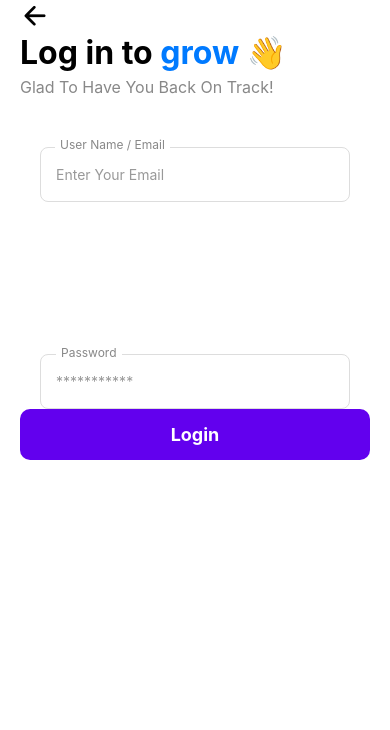
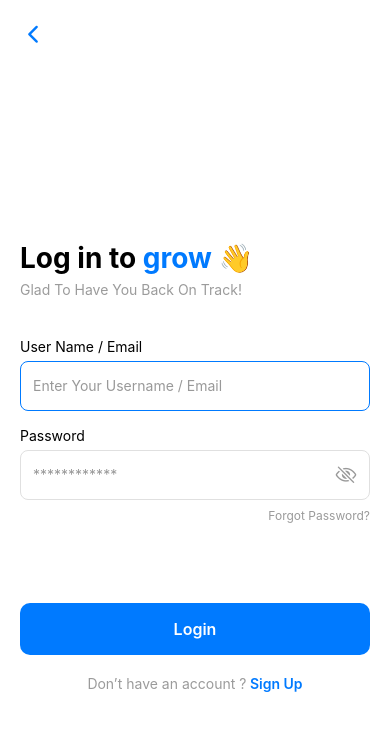
Before and after one commit to zaeemrehman3/Rating-App, a React Native app: screen /Loginscreen in a window 390 px wide. Shown: the top 730 px of the page. Built offline with nearby package versions, Linux system fonts and the light colour scheme.

Commit message:
login screen completed

```diff
--- a/src/components/specific/Button.jsx
+++ b/src/components/specific/Button.jsx
@@ -1,13 +1,25 @@
 import { View, Text, TouchableOpacity, StyleSheet } from 'react-native';
 import React from 'react';
+import { SafeAreaView } from 'react-native-safe-area-context';
+import { useNavigation } from '@react-navigation/native';
 
 const Button = ({submitFunc}) => {
+  const navigation = useNavigation();
   return (
+    <SafeAreaView>
     <View>
         <TouchableOpacity style={styles.button} onPress={submitFunc}>
             <Text style={styles.buttonText}>Login</Text>
         </TouchableOpacity>
+
     </View>
+     <View style={styles.signupRow}>
+          <Text style={styles.signupText}>Don’t have an account ?</Text>
+          <TouchableOpacity onPress={()=> navigation.navigate('Signupscreen')} >
+            <Text style={styles.signupLink}> Sign Up</Text>
+          </TouchableOpacity>
+     </View>
+        </SafeAreaView>
   );
 };
 
@@ -15,15 +27,33 @@ export default Button;
 
 const styles = StyleSheet.create({
      button : {
-        backgroundColor : '#6200EE',
-        paddingVertical : 15,
-        borderRadius : 10,
-        alignItems : 'center',
+    // marginTop: 80,
+    height: 52,
+    backgroundColor: '#007AFF',
+    borderRadius: 10,
+    justifyContent: 'center',
+    alignItems: 'center',
     },
 
     buttonText : {
-        color : '#fff',
-        fontSize : 18,
-        fontWeight : 'bold',
-    }
+    color: '#fff',
+    fontSize: 16,
+    fontWeight: '600',
+    },
+
+     signupRow: {
+    flexDirection: 'row',
+    justifyContent: 'center',
+    marginTop: 20,
+  },
+
+  signupText: {
+    color: '#9B9B9B',
+  },
+
+  signupLink: {
+    color: '#007AFF',
+    fontWeight: '600',
+  },
+
 });
--- a/src/components/specific/InputFields.jsx
+++ b/src/components/specific/InputFields.jsx
@@ -1,41 +1,58 @@
-import { View, Text, TextInput, StyleSheet, Dimensions } from 'react-native';
+import {
+  View,
+  Text,
+  TextInput,
+  StyleSheet,
+  TouchableOpacity,
+} from 'react-native';
 import React, { useState } from 'react';
 import { SafeAreaView } from 'react-native-safe-area-context';
-
-const { height, width } = Dimensions.get('window');
-
+import Ionicons from 'react-native-vector-icons/Ionicons';
 
 const InputFields = ({ email, setEmail, password, setPassword }) => {
 
- return (
+  const [secure, setSecure] = useState(true);
 
-    <SafeAreaView style={styles.container}>
+  return (
+    <SafeAreaView>
+      <View style={styles.form}>
 
-    <View style={styles.formContainer}>
-          <Text style={styles.inputLabel}>User Name / Email</Text>
+        <Text style={styles.label}>User Name / Email</Text>
+        <TextInput
+          style={styles.input}
+          placeholder="Enter Your Username / Email"
+          placeholderTextColor="#999"
+          value={email}
+          onChangeText={setEmail}
+        />
 
-    <TextInput style={styles.input}
-    placeholder='Enter Your Email'
-    value={email}
-    onChangeText={setEmail}
-    keyboardType='email-address'
-    autoCapitalize='none'
-    placeholderTextColor={'#999'}
-    />
-    </View>
+        <Text style={[styles.label, { marginTop: 16 }]}>Password</Text>
+        <View style={styles.passwordBox}>
+          <TextInput
+            style={styles.passwordInput}
+            placeholder="************"
+            placeholderTextColor="#999"
+            secureTextEntry={secure}
+            value={password}
+            onChangeText={setPassword}
+          />
+
+          <TouchableOpacity onPress={() => setSecure(!secure)}>
+            <Ionicons
+              name={secure ? 'eye-off-outline' : 'eye-outline'}
+              size={22}
+              color="#999"
+            />
+          </TouchableOpacity>
 
 
-    <View style={styles.passwordContainer} >
-    <Text style={styles.inputLabel}>Password</Text>
-    <TextInput style={styles.passwordInput}
-    placeholder='***********'
-    value={password}
-    onChangeText={setPassword}
-    placeholderTextColor={'#999'}
-    secureTextEntry={true}
-    />
-    </View>
+        </View>
 
+         <TouchableOpacity style={styles.forgotBtn}>
+          <Text style={styles.forgotText}>Forgot Password?</Text>
+        </TouchableOpacity>
+
+      </View>
     </SafeAreaView>
   );
 };
@@ -43,47 +60,11 @@ const InputFields = ({ email, setEmail, password, setPassword }) => {
 export default InputFields;
 
 const styles = StyleSheet.create({
-    container: {
-    flex: 1,
-    backgroundColor: '#fff',
-    paddingHorizontal: 20,
-  },
-
-    formContainer: {
-    marginBottom: height * 0.15, // Push buttons down
-  },
-
-     formContainer: {
-    marginBottom: height * 0.15,
-  },
-
-  input: {
-    height: 55,
-    paddingHorizontal: 15,
-    borderRadius: 8,
-    borderWidth: 1,
-    borderColor: '#ddd',
-    marginBottom: 25,
-  },
-  inputLabel: {
-    position: 'absolute',
-    top: -10,
-    left: 15,
-    fontSize: 12,
-    color: '#888',
-    backgroundColor: '#fff',
-    paddingHorizontal: 5,
-  },
-
-  passwordContainer: {
-    height: 55,
-    borderRadius: 8,
-    borderWidth: 1,
-    borderColor: '#ddd',
-    justifyContent: 'center',
-  },
-  passwordInput: {
-    flex: 1,
-    paddingHorizontal: 15,
-  },
-});
+  form: { marginTop: 40, },
+   label: { fontSize: 14, color: '#000', marginBottom: 6, },
+    input: { height: 50, borderWidth: 1, borderColor: '#007AFF', borderRadius: 8, paddingHorizontal: 12, },
+    passwordBox: { height: 50, borderWidth: 1, borderColor: '#E0E0E0', borderRadius: 8, paddingHorizontal: 12, flexDirection: 'row', alignItems: 'center', justifyContent: 'space-between', },
+    passwordInput: { flex: 1, marginRight: 8, },
+    forgotBtn: { alignSelf: 'flex-end', marginTop: 8, },
+    forgotText: { color: '#9B9B9B', fontSize: 12, },
+  });
--- a/src/screens/Loginscreen.jsx
+++ b/src/screens/Loginscreen.jsx
@@ -1,4 +1,4 @@
-import { View, Text, TouchableOpacity,  StyleSheet } from 'react-native';
+import { View, Text, TouchableOpacity,  StyleSheet, StatusBar } from 'react-native';
 import React, { useState } from 'react';
 import InputFields from '../components/specific/InputFields';
 import Button from '../components/specific/Button';
@@ -32,14 +32,16 @@ const  submitFunc = () => {
   };
   return (
     <SafeAreaView style={styles.container} >
+      <StatusBar barStyle="dark-content" />
 
-        <TouchableOpacity onPress={() => navigation.goBack()}>
-          <Icon name="arrow-back" size={30} color="#000" />
+        <TouchableOpacity style={styles.backBtn}
+         onPress={() => navigation.goBack()}>
+        <Icon name="chevron-back" size={26} color="#007AFF"/>
         </TouchableOpacity>
 
-
-      <View style={styles.titleContainer}>
-        <Text style={styles.mainTitle}>
+<View style={styles.icontainer}>
+      <View style={styles.header}>
+        <Text style={styles.title}>
           Log in to <Text style={styles.highlight}>grow</Text> 👋
         </Text>
         <Text style={styles.subtitle}>
@@ -56,9 +58,12 @@ const  submitFunc = () => {
            />
     </View>
 
-    <View>
+    <View >
       {error && <Text style={{ color: "red", marginLeft: 10 }}>{error}</Text>}
-      <Button submitFunc={submitFunc} />
+      <View style={{marginTop:80}} >
+      <Button  submitFunc={submitFunc} />
+      </View>
+    </View>
     </View>
 
       </SafeAreaView>
@@ -68,28 +73,38 @@ const  submitFunc = () => {
 export default Loginscreen;
 
 const styles = StyleSheet.create({
-
+icontainer: {
+  flex: 1,
+  justifyContent: 'center',
+},
   container: {
     flex: 1,
     backgroundColor: '#fff',
     paddingHorizontal: 20,
   },
 
-  titleContainer: {
-    marginBottom: 50,
+   backBtn: {
+    marginTop: 20,
   },
-  mainTitle: {
-    fontSize: 32,
-    fontWeight: 'bold',
+
+ header: {
+    marginTop: 40,
+  },
+
+  title: {
+    fontSize: 28,
+    fontWeight: '700',
     color: '#000',
-    marginBottom: 5,
   },
+
   highlight: {
-    color: '#007AFF', // The primary blue color
+    color: '#007AFF',
   },
-  subtitle: {
-    fontSize: 16,
-    color: '#888',
+
+ subtitle: {
+    marginTop: 6,
+    color: '#9B9B9B',
+    fontSize: 14,
   },
 
 });
```
Also changed, not shown: 2 other files (tests, documents, lock files or other folders).
